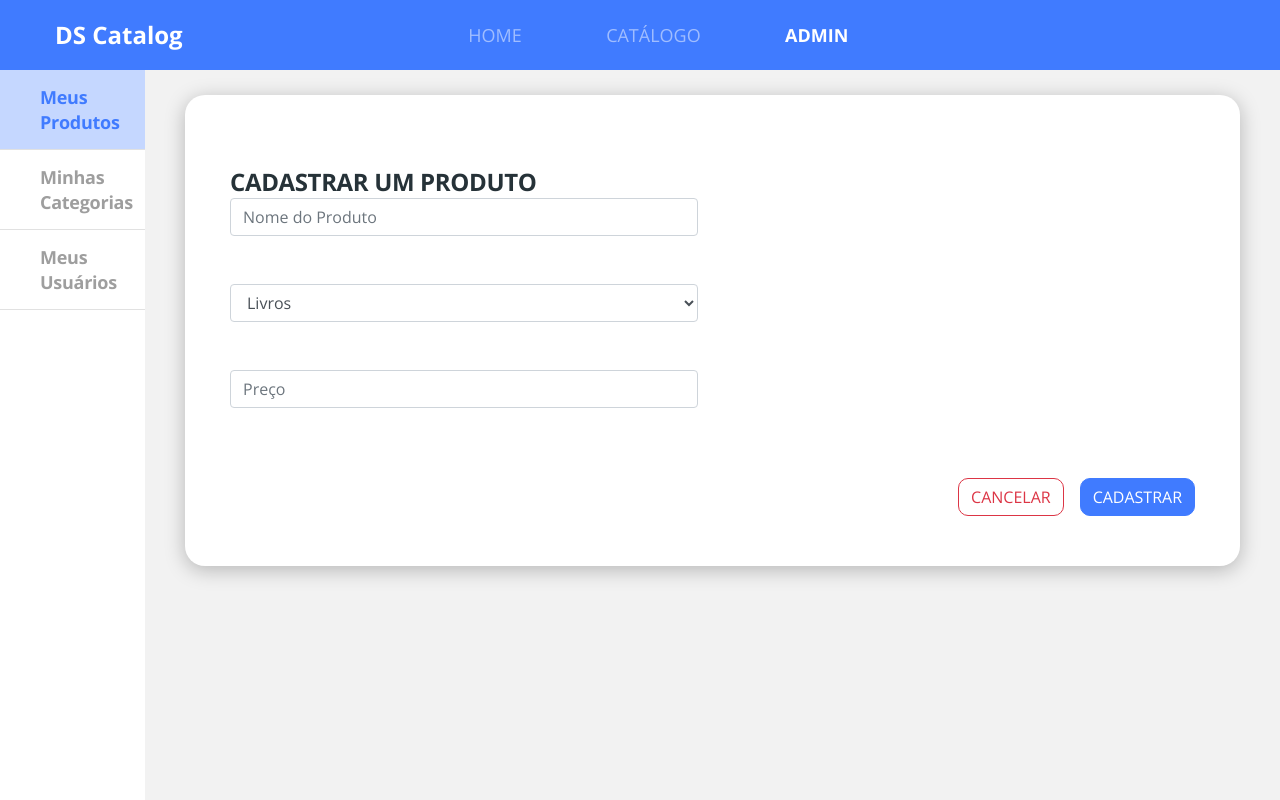
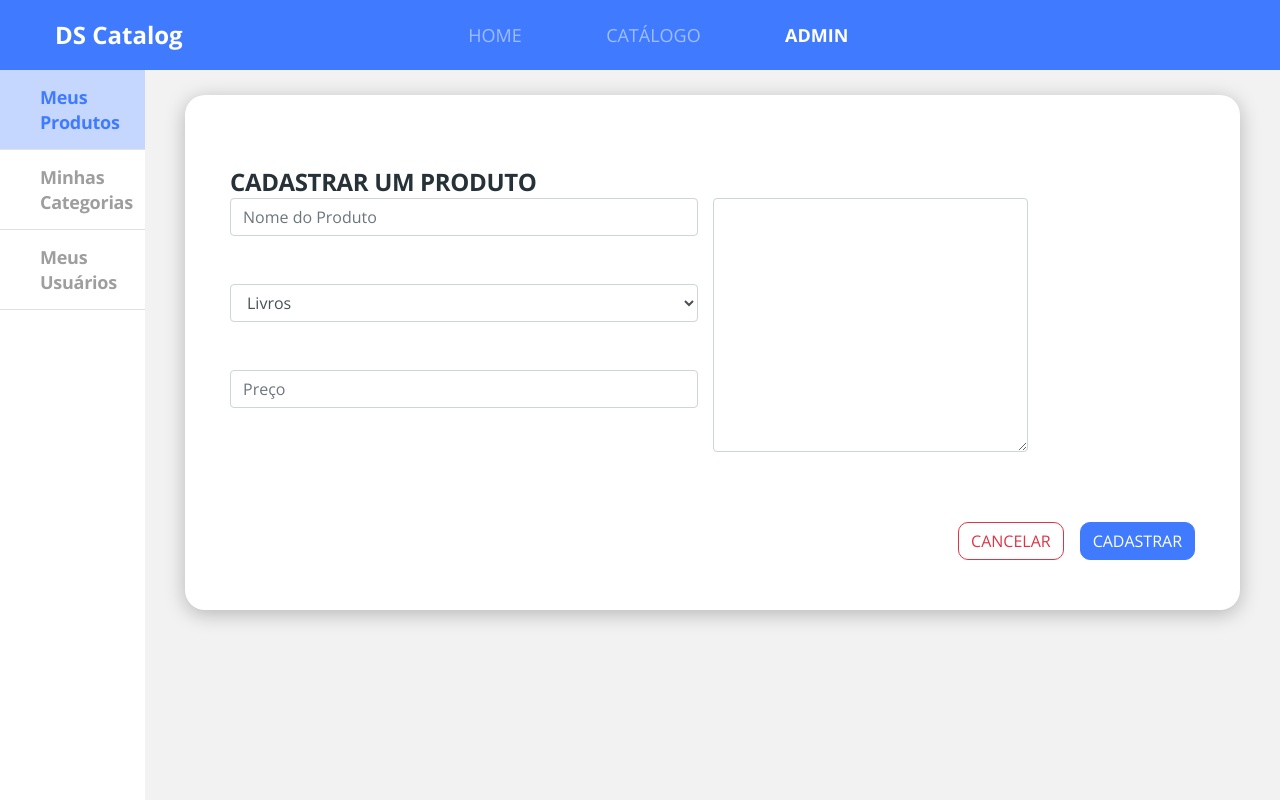
Before and after one commit to luperciofferraz/dscatalog, a React (Create React App) app in the folder front-web/: page /admin/products/create in a window 1280 px wide. Built offline with nearby package versions, Linux system fonts and the light colour scheme; the HTML template or start-up script is replaced by a standard one.

Commit message:
Finishing Charpter 3

```diff
--- a/front-web/src/pages/Admin/components/Products/Form/index.tsx
+++ b/front-web/src/pages/Admin/components/Products/Form/index.tsx
@@ -1,3 +1,4 @@
+import { makeRequest } from 'core/utils/request';
 import React, { useState } from 'react';
 import BaseForm from '../../BaseForm';
 import './styles.scss';
@@ -7,8 +8,11 @@ type FormState = {
     name: string;
     price: string;
     category: string;
+    description: string;
 
 }
+
+type FormEvent = React.ChangeEvent<HTMLInputElement | HTMLSelectElement | HTMLTextAreaElement>;
 
 const Form = () => {
 
@@ -16,11 +20,12 @@ const Form = () => {
 
         name: '',
         price: '',
-        category: ''
+        category: '',
+        description: ''
 
     });
 
-    const handleOnChange = (event: React.ChangeEvent<HTMLInputElement | HTMLSelectElement>) => {
+    const handleOnChange = (event: FormEvent) => {
 
         const name = event.target.name;
         const value = event.target.value;
@@ -32,7 +37,18 @@ const Form = () => {
      const handleSubmit = (event: React.FormEvent<HTMLFormElement>) => {
         event.preventDefault();
 
-        console.log(formData);
+        const payload = {
+
+            ...formData,
+            imgUrl: 'https://images-americanas.b2w.io/produtos/01/00/item/116779/9/116779925_1GG.jpg',
+            categories: [{ id: formData.category }]
+
+        }
+
+        makeRequest({ url: '/products', method: 'POST', data: payload }).then(() => {
+
+            setFormData({ name: '', category: '', price: '', description: ''});
+        });
      }
 
     return (
@@ -53,9 +69,9 @@ const Form = () => {
                         />
 
                         <select name="category" value={formData.category} className="form-control mb-5" onChange={handleOnChange}>
-                            <option value="livros">Livros</option>
-                            <option value="computadores">Computadores</option>
-                            <option value="eletronicos">Eletrônicos</option>
+                            <option value="1">Livros</option>
+                            <option value="3">Computadores</option>
+                            <option value="2">Eletrônicos</option>
                         </select>
 
                         <input
@@ -68,6 +84,21 @@ const Form = () => {
                         />
 
                     </div>
+                    <div className="col6">
+
+                        <textarea
+                            name="description"
+                            value={formData.description}
+                            id="description"
+                            cols={30}
+                            rows={10}
+                            onChange={handleOnChange}
+                            className="form-control"
+                        >
+
+                        </textarea>
+
+                    </div>
                 </div>
             </BaseForm>
 
```
